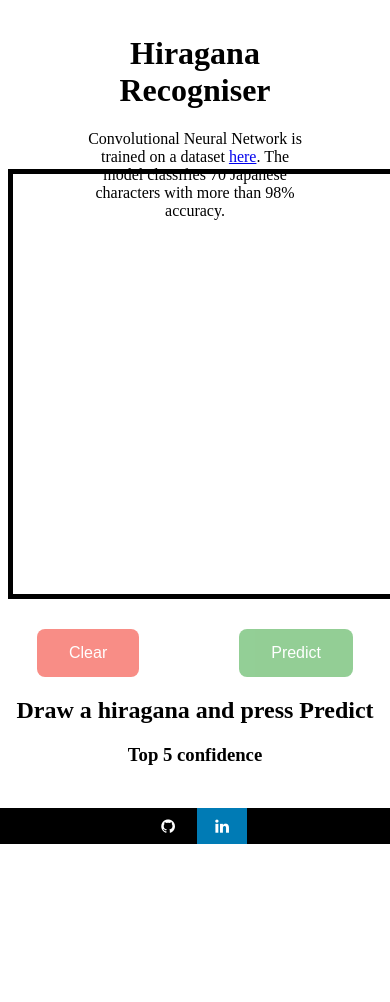
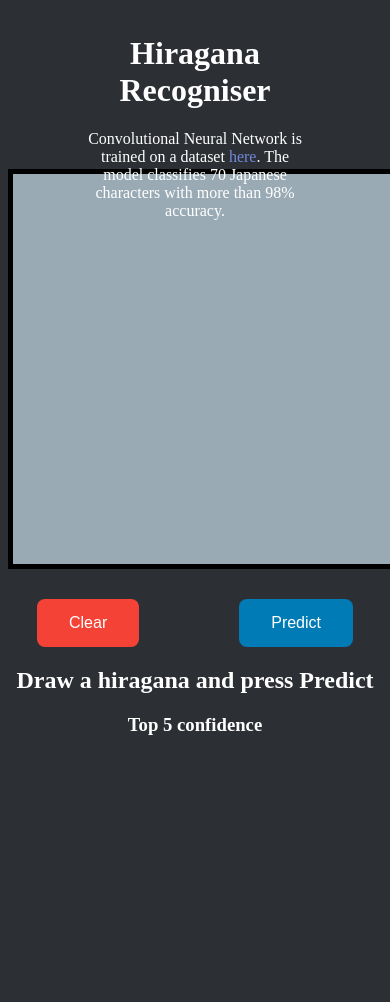
Before and after one commit to FukiBabasaki/hiragana-recogniser, a Flask app: template app/templates/draw.html in a window 390 px wide; the page is wider, and only the part inside the window is pictured. After the commit the page ends 735 px from the top of that part, so only its background shows below. Run offline with Flask 2, Linux system fonts and the light colour scheme; the template is opened without the code that fills it, so the values that code supplies are empty; some libraries are stand-ins or nearby versions.

Commit message:
:sparkles: Change style

```diff
--- a/app/app.py
+++ b/app/app.py
@@ -11,11 +11,19 @@
 
 bp = Blueprint('app', __name__, url_prefix='/')
 
-@bp.route('/hiragana-recogniser', methods = ['GET'])
+@bp.route('/', methods=['GET'])
+def get_base():
+    return render_template('base.html')
+
+@bp.route('/projects', methods=['GET'])
+def get_projects():
+    return render_template('projects.html')
+
+@bp.route('/projects/hiragana-recogniser', methods = ['GET'])
 def draw_base():
     return render_template('draw.html')
 
-@bp.route('/hiragana-recogniser/_predict', methods=['POST'])
+@bp.route('/projects/hiragana-recogniser/_predict', methods=['POST'])
 def predict():
     if request.method == 'POST':
         draw = request.get_json()
--- a/app/static/draw.js
+++ b/app/static/draw.js
@@ -11,6 +11,11 @@
 **/
 function drawCanvas() {
     canvas = document.getElementById('canvas');
+
+    side = Math.min(window.innerWidth, window.innerHeight, 420)
+    canvas.width = side;
+    canvas.height = side;
+
     context = canvas.getContext("2d");
 
     $('#canvas').mousedown(function (e) {
@@ -32,6 +37,8 @@
     $('#canvas').mouseup(function (e) {
         paint = false;
     });
+
+    window.addEventListener('resize', resizeCanvas, false);
 }
 
 /**
@@ -72,6 +79,7 @@
 }
 
 
+
 /**
     - Encodes the image into a base 64 string.
     - Add the string to an hidden tag of the form so Flask can reach it.
@@ -87,7 +95,7 @@
 
     $.ajax({
         type: "POST",
-        url: "/hiragana-recogniser/_predict",
+        url: "/projects/hiragana-recogniser/_predict",
         data: JSON.stringify(url.value),
         contentType: "application/json",
         dataType: 'json',
@@ -108,3 +116,11 @@
         }
     });
 }
+
+function resizeCanvas() {
+    canvas = document.getElementById('canvas');
+
+    side = Math.min(window.innerWidth - 30, window.innerHeight - 30, 420)
+    canvas.width = side;
+    canvas.height = side;
+}
--- a/app/static/style.css
+++ b/app/static/style.css
@@ -1,3 +1,8 @@
+
+body {
+    color: white;
+}
+
 h1 {
     text-align: center;
 }
@@ -12,9 +17,11 @@
 
 body {
     padding-bottom: 150px;
+    background-color: #2c2f33;
 }
 
 #canvas {
+    background-color: #99aab5 ;
     border: 5px;
     border-style: solid;
     border-color: black;
@@ -59,11 +66,10 @@
     font-size: 16px;
     border-radius: 8px;
     cursor: pointer;
-    opacity: 0.6;
 }
 
 .button:hover {
-    opacity: 1;
+    opacity: 0.6;
     transition-duration: 0.4s;
 }
 
@@ -80,21 +86,20 @@
     opacity: 0.7;
 }
 
-.fa-github {
-    background-color: black;
-    color: white;
-}
-.fa-linkedin {
-    background: #007bb5;
-    color: white;
+
+a:link {
+    color: #7289da;
+    background-color: transparent;
+    text-decoration: none;
 }
 
-.footer {
-    position: fixed;
-    left: 0;
-    bottom: 0;
-    width: 100%;
-    background-color: black ;
-    color: white;
-    text-align: center
+
+a:visited {
+    color: #7289da;
+    background-color: transparent;
+    text-decoration: none;
 }
+
+@-ms-viewport{
+    width: device-width;
+}
--- a/app/templates/draw.html
+++ b/app/templates/draw.html
@@ -6,6 +6,7 @@
     <link rel="stylesheet" type="text/css" href="{{ url_for('static', filename='style.css') }}">
     <script type="text/javascript" src="{{ url_for('static', filename='draw.js') }}"></script>
     <link rel="stylesheet" href="https://cdnjs.cloudflare.com/ajax/libs/font-awesome/4.7.0/css/font-awesome.min.css">
+    <meta name="viewport" content="width=device-width, initial-scale=0.5, user-scalable=no">
   </head>
 
   <header>
@@ -17,7 +18,7 @@
   <body>
     <div id = "myForm">
       <div>
-        <canvas id="canvas", name ="draw" width="420" height="420">
+        <canvas id="canvas", name ="draw">
           <script type="text/javascript">
                 $(document).ready(function() {
                     drawCanvas();
@@ -26,7 +27,7 @@
         </canvas>
         <div id="btn-div">
           <button class = "button" onclick="clearDraw(); return false;" style="background-color: #f44336;">Clear</button>
-          <button class = "button" onclick="save()" style="background-color: #4CAF50;">Predict</button>
+          <button class = "button" onclick="save()" style="background-color: #007bb5;">Predict</button>
         </div>
       </div>
 
@@ -41,11 +42,5 @@
       <h3>Top 5 confidence</h3>
       <ul id="conf-list"></ul>
     </div>
-
-    <div class="footer">
-      <a href="https://github.com/Fuki-UoA/hiragana-recogniser" class="fa fa-github"></a>
-      <a href="https://www.linkedin.com/in/fuki/" class="fa fa-linkedin"></i>
-      </a>
-    </div>
   </body>
 </html>
```
